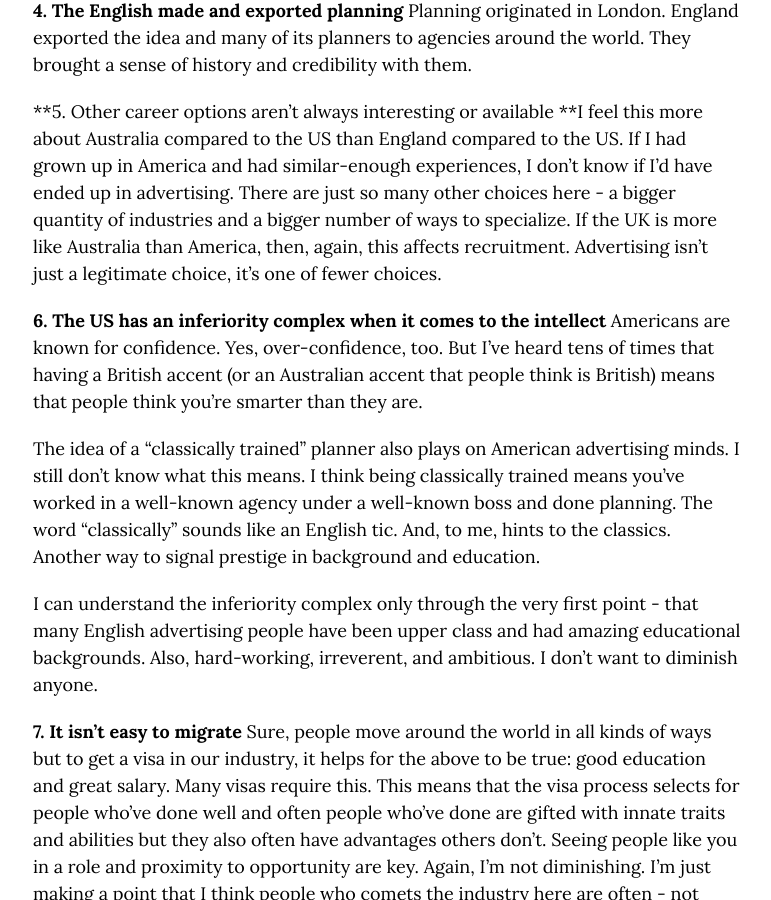
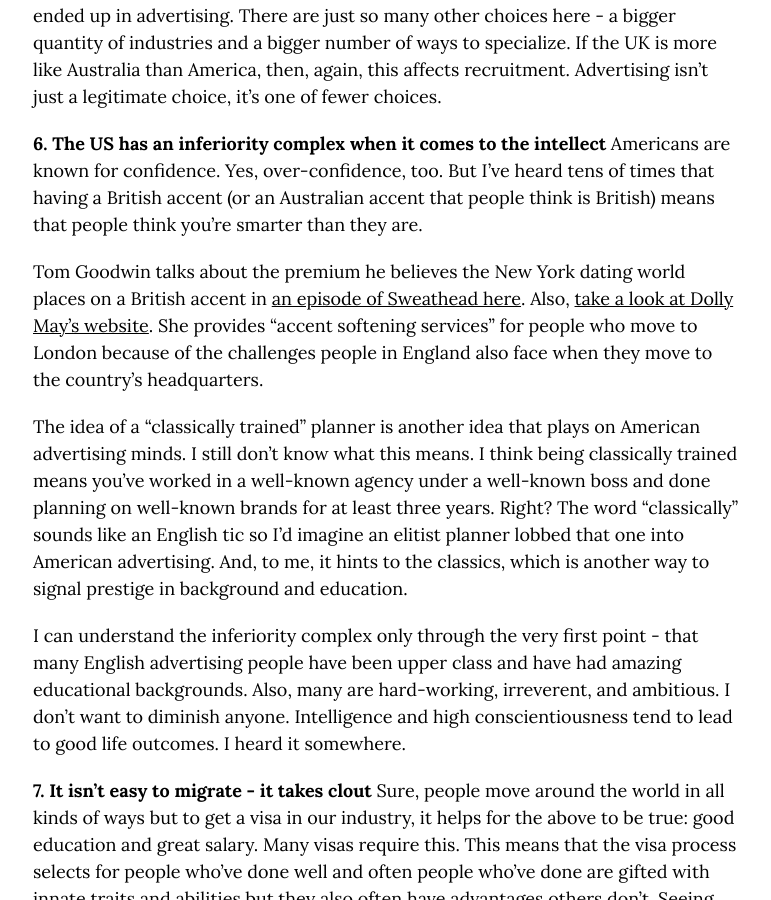
Before and after one commit to markhpollard/markhpollard.github.io, a Jekyll site: the page built from _posts/2019-10-11-whats-up-with-all-the-english-in-american-planning.markdown, in a window 1280 px wide and 900 px high, scrolled down 2394 px. Shown: the whole window, without its empty margins (253-1024 px from the left). Built offline with Jekyll 4.4.1, drawn with Linux system fonts in a browser that asks for light colours; nearby versions of some CDN libraries.

Commit message:
Updated Whats Up With All The English In American Planning

```diff
--- a/_posts/2019-10-11-whats-up-with-all-the-english-in-american-planning.markdown
+++ b/_posts/2019-10-11-whats-up-with-all-the-english-in-american-planning.markdown
@@ -11,7 +11,7 @@ tags:
 - Strategy
 summary: The English accent and the study of English literature are part of the lives
   of many account planners in America. Why?
-image: "/uploads/Is%20it%20a%20data-driven%20insight.jpeg"
+image: "/uploads/english-account-planners-in-america.jpg"
 ---
 
 Stephen Troncoso ([@Ephen_Stephen](https://twitter.com/Ephen_Stephen)) asks:
@@ -19,7 +19,7 @@ Stephen Troncoso ([@Ephen_Stephen](https://twitter.com/Ephen_Stephen)) asks:
 
 Answer: No, that’s how it works.
 
-![Is it a data-driven insight.jpeg](/uploads/Is%20it%20a%20data-driven%20insight.jpeg)
+![english-account-planners-in-america.jpg](/uploads/english-account-planners-in-america.jpg)
 
 But, here's a stab at asking the question behind this question, which is probably this: What's up with all the English in American planning?
 
@@ -49,11 +49,13 @@ Planning originated in London. England exported the idea and many of its planner
 **6. The US has an inferiority complex when it comes to the intellect**
 Americans are known for confidence. Yes, over-confidence, too. But I’ve heard tens of times that having a British accent (or an Australian accent that people think is British) means that people think you’re smarter than they are.
 
-The idea of a “classically trained” planner also plays on American advertising minds. I still don’t know what this means. I think being classically trained means you’ve worked in a well-known agency under a well-known boss and done planning. The word “classically” sounds like an English tic. And, to me, hints to the classics. Another way to signal prestige in background and education.
+Tom Goodwin talks about the premium he believes the New York dating world places on a British accent in [an episode of Sweathead here](https://anchor.fm/sweathead-with-mark-pollard/episodes/Some-Form-Of-Sunshine---Tom-Goodwin-e6f76d). Also, [take a look at Dolly May's website](https://www.workingwithvoice.com). She provides "accent softening services" for people who move to London because of the challenges people in England also face when they move to the country's headquarters.
 
-I can understand the inferiority complex only through the very first point - that many English advertising people have been upper class and had amazing educational backgrounds. Also, hard-working, irreverent, and ambitious. I don’t want to diminish anyone.
+The idea of a “classically trained” planner is another idea that plays on American advertising minds. I still don’t know what this means. I think being classically trained means you’ve worked in a well-known agency under a well-known boss and done planning on well-known brands for at least three years. Right? The word “classically” sounds like an English tic so I'd imagine an elitist planner lobbed that one into American advertising. And, to me, it hints to the classics, which is another way to signal prestige in background and education.
 
-**7. It isn’t easy to migrate**
+I can understand the inferiority complex only through the very first point - that many English advertising people have been upper class and have had amazing educational backgrounds. Also, many are hard-working, irreverent, and ambitious. I don’t want to diminish anyone. Intelligence and high conscientiousness tend to lead to good life outcomes. I heard it somewhere.
+
+**7. It isn’t easy to migrate - it takes clout**
 Sure, people move around the world in all kinds of ways but to get a visa in our industry, it helps for the above to be true: good education and great salary. Many visas require this. This means that the visa process selects for people who’ve done well and often people who’ve done are gifted with innate traits and abilities but they also often have advantages others don’t. Seeing people like you in a role and proximity to opportunity are key. Again, I’m not diminishing. I’m just making a point that I think people who comets the industry here are often - not always - quite successful or ambitious.
 
 **8. Studying English is studying humanity**
```
